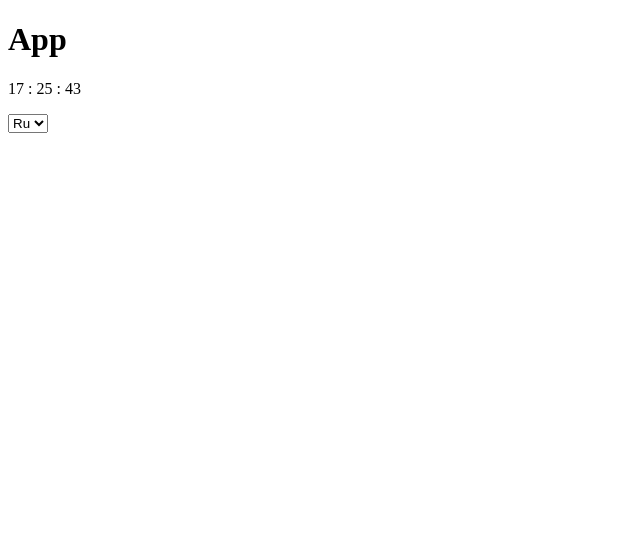
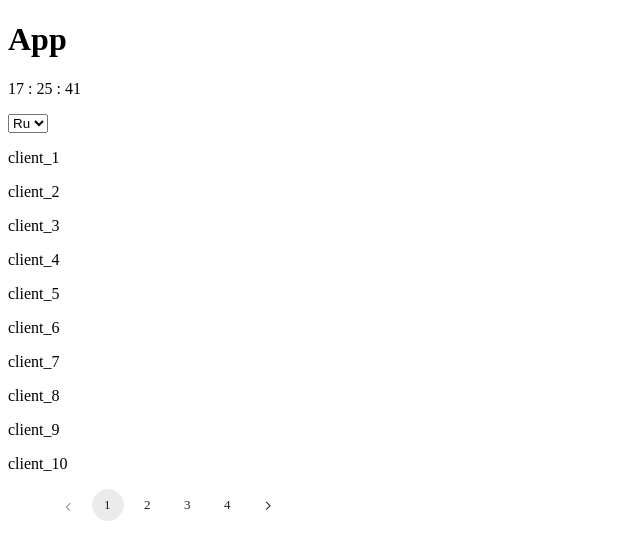
Before and after one commit to artemplv/mtg-biz-assessment, a React app: page / in a window 1280 px wide. Shown: the top 560 px of the page, without its empty margins (0-640 px from the left). Built offline with nearby package versions, Linux system fonts and the light colour scheme.

Commit message:
add pagination

```diff
--- a/package.json
+++ b/package.json
@@ -17,7 +17,11 @@
     "@types/react": "^18.3.3",
     "@types/react-dom": "^18.3.0",
     "babel-loader": "^9.1.3",
+    "css-loader": "^7.1.2",
     "html-webpack-plugin": "^5.6.0",
+    "mini-css-extract-plugin": "^2.9.0",
+    "sass": "^1.77.3",
+    "sass-loader": "^14.2.1",
     "ts-loader": "^9.5.1",
     "typescript": "^5.4.5",
     "webpack": "^5.91.0",
--- a/src/App.tsx
+++ b/src/App.tsx
@@ -1,5 +1,6 @@
 import React from "react";
 import Header from "@/components/Header";
+import Main from "@/components/Main";
 
 class App extends React.Component {
   render() {
@@ -7,6 +8,7 @@ class App extends React.Component {
       <>
         <h1>App</h1>
         <Header />
+        <Main />
       </>
     );
   }
--- /dev/null
+++ b/src/components/Main/Main.tsx
@@ -0,0 +1,14 @@
+import React from "react";
+import Reviews from "@/components/Reviews";
+
+class Main extends React.Component {
+  render() {
+    return (
+      <>
+        <Reviews />
+      </>
+    );
+  }
+}
+
+export default Main;
--- /dev/null
+++ b/src/components/Main/index.ts
@@ -0,0 +1,3 @@
+import Reviews from "../Reviews";
+
+export default Reviews;
--- /dev/null
+++ b/src/components/Reviews/Pagination/Pagination.tsx
@@ -0,0 +1,165 @@
+import React from "react";
+import "./style.scss";
+
+const range = (start: number, end: number) => {
+  let length = end - start + 1;
+
+  return Array.from({ length }, (_, index) => index + start);
+};
+
+const DOTS = '...';
+
+class Pagination extends React.Component<PropTypes, StateTypes> {
+  constructor(props: PropTypes) {
+    super(props);
+    this.state = {
+      paginationRange: this.calculateRange(),
+    };
+
+    this.onNext = this.onNext.bind(this);
+    this.onPrevious = this.onPrevious.bind(this);
+    this.calculateRange = this.calculateRange.bind(this);
+  }
+
+  componentDidUpdate(prevProps: PropTypes) {
+    if (
+      prevProps.currentPage !== this.props.currentPage
+      || prevProps.total !== this.props.total
+      || prevProps.pageSize !== this.props.pageSize
+    ) {
+      this.setState({
+        paginationRange: this.calculateRange(),
+      });
+    }
+  }
+
+  onNext() {
+    const {
+      onPageChange,
+      currentPage,
+    } = this.props;
+
+    onPageChange(currentPage + 1);
+  }
+
+  onPrevious() {
+    const {
+      onPageChange,
+      currentPage,
+    } = this.props;
+
+    onPageChange(currentPage - 1);
+  }
+
+  calculateRange() {
+    const {
+      total,
+      pageSize,
+      currentPage
+    } = this.props;
+
+    const totalPageCount = Math.ceil(total / pageSize);
+
+    // количество элементов в списке страниц
+    const totalPageNumbers = 5;
+
+    if (totalPageNumbers >= totalPageCount) {
+      return range(1, totalPageCount);
+    }
+
+    const leftSiblingIndex = Math.max(currentPage, 1);
+    const rightSiblingIndex = Math.min(currentPage, totalPageCount);
+
+    const shouldShowLeftDots = leftSiblingIndex > 2;
+    const shouldShowRightDots = rightSiblingIndex < totalPageCount - 2;
+
+    const firstPageIndex = 1;
+    const lastPageIndex = totalPageCount;
+
+    if (!shouldShowLeftDots && shouldShowRightDots) {
+      let leftItemCount = 3;
+      let leftRange = range(1, leftItemCount);
+
+      return [...leftRange, DOTS, totalPageCount];
+    }
+
+    if (shouldShowLeftDots && !shouldShowRightDots) {
+      let rightItemCount = 3;
+      let rightRange = range(totalPageCount - rightItemCount + 1, totalPageCount);
+      return [firstPageIndex, DOTS, ...rightRange];
+    }
+
+    if (shouldShowLeftDots && shouldShowRightDots) {
+      let middleRange = range(leftSiblingIndex, rightSiblingIndex);
+      return [firstPageIndex, DOTS, ...middleRange, DOTS, lastPageIndex];
+    }
+  }
+
+  render() {
+    const {
+      onPageChange,
+      currentPage,
+    } = this.props;
+
+    const {
+      paginationRange,
+    } = this.state;
+
+    if (paginationRange.length < 2) {
+      return null;
+    }
+
+    let lastPage = paginationRange[paginationRange.length - 1];
+
+    return (
+      <ul
+        className="pagination"
+      >
+
+        <li
+          className={`pagination-item ${currentPage === 1 ? 'disabled' : ''}`}
+          onClick={this.onPrevious}
+        >
+          <div className="arrow left" />
+        </li>
+
+        {paginationRange.map((pageNumber) => {
+
+          if (pageNumber === DOTS) {
+            return <li className="pagination-item dots">&#8230;</li>;
+          }
+
+          return (
+            <li
+              className={`pagination-item ${pageNumber === currentPage ? 'selected' : ''}`}
+              onClick={() => onPageChange(Number(pageNumber))}
+            >
+              {pageNumber}
+            </li>
+          );
+        })}
+
+        <li
+          className={`pagination-item ${currentPage === lastPage ? 'disabled' : ''}`}
+          onClick={this.onNext}
+        >
+          <div className="arrow right" />
+        </li>
+      </ul>
+    )
+  }
+}
+
+type PropTypes = {
+  onPageChange: (pageNumber: number) => void;
+  total: number;
+  currentPage: number;
+  pageSize: number;
+  className: string;
+}
+
+type StateTypes = {
+  paginationRange: (string | number)[];
+}
+
+export default Pagination;
--- /dev/null
+++ b/src/components/Reviews/Pagination/index.ts
@@ -0,0 +1,3 @@
+import Pagination from "./Pagination";
+
+export default Pagination;
--- /dev/null
+++ b/src/components/Reviews/Pagination/style.scss
@@ -0,0 +1,67 @@
+.pagination {
+  display: flex;
+  list-style-type: none;
+
+  .pagination-item {
+    padding: 0 12px;
+    height: 32px;
+    text-align: center;
+    margin: auto 4px;
+    color: rgba(0, 0, 0, 0.87);
+    display: flex;
+    box-sizing: border-box;
+    align-items: center;
+    letter-spacing: 0.01071em;
+    border-radius: 16px;
+    line-height: 1.43;
+    font-size: 13px;
+    min-width: 32px;
+
+    &.dots:hover {
+      background-color: transparent;
+      cursor: default;
+    }
+    &:hover {
+      background-color: rgba(0, 0, 0, 0.04);
+      cursor: pointer;
+    }
+
+    &.selected {
+      background-color: rgba(0, 0, 0, 0.08);
+    }
+
+    .arrow {
+      &::before {
+        position: relative;
+        content: '';
+        display: inline-block;
+        width: 0.4em;
+        height: 0.4em;
+        border-right: 0.12em solid rgba(0, 0, 0, 0.87);
+        border-top: 0.12em solid rgba(0, 0, 0, 0.87);
+      }
+
+      &.left {
+        transform: rotate(-135deg) translate(-50%);
+      }
+
+      &.right {
+        transform: rotate(45deg);
+      }
+    }
+
+    &.disabled {
+      pointer-events: none;
+
+      .arrow::before {
+        border-right: 0.12em solid rgba(0, 0, 0, 0.43);
+        border-top: 0.12em solid rgba(0, 0, 0, 0.43);
+      }
+
+      &:hover {
+        background-color: transparent;
+        cursor: default;
+      }
+    }
+  }
+}
--- /dev/null
+++ b/src/components/Reviews/Reviews.tsx
@@ -0,0 +1,83 @@
+import React from "react";
+import Pagination from "./Pagination";
+
+const PageSize = 10;
+
+class Reviews extends React.Component<PropTypes, StateTypes> {
+  constructor(props: PropTypes) {
+    super(props);
+    this.state = {
+      currentPage: 1,
+      pageData: this.getPageData(1),
+    };
+
+    this.getPageData = this.getPageData.bind(this);
+    this.setCurrentPage = this.setCurrentPage.bind(this);
+  }
+
+  componentDidUpdate(prevProps: PropTypes) {
+    if (prevProps.data !== this.props.data) {
+      this.setCurrentPage(1);
+    }
+  }
+
+  setCurrentPage(pageNumber: number) {
+    this.setState({
+      currentPage: pageNumber,
+      pageData: this.getPageData(pageNumber),
+    });
+  }
+
+  getPageData(currentPage: number) {
+    const {
+      data,
+    } = this.props;
+
+    const firstPageIndex = (currentPage - 1) * PageSize;
+    const lastPageIndex = firstPageIndex + PageSize;
+
+    return data.slice(firstPageIndex, lastPageIndex);
+  }
+
+  render() {
+    const {
+      currentPage,
+      pageData,
+    } = this.state;
+
+    const {
+      data,
+    } = this.props;
+
+    return (
+      <div>
+        <div>
+          {
+            pageData.map((reviewId) => (
+              <p>{reviewId}</p>
+            ))
+          }
+        </div>
+
+        <Pagination
+          className="pagination-bar"
+          currentPage={currentPage}
+          total={data.length}
+          pageSize={PageSize}
+          onPageChange={this.setCurrentPage}
+        />
+      </div>
+    )
+  }
+}
+
+type PropTypes = {
+  data: string[];
+}
+
+type StateTypes = {
+  currentPage: number;
+  pageData: string[];
+}
+
+export default Reviews;
--- /dev/null
+++ b/src/components/Reviews/index.ts
@@ -0,0 +1,10 @@
+import { connect } from "react-redux";
+import Reviews from "./Reviews";
+
+const mapStateToProps = (state: any) => {
+  return {
+    data: state.reviews.allIds,
+  };
+};
+
+export default connect(mapStateToProps)(Reviews);
--- a/webpack.config.js
+++ b/webpack.config.js
@@ -1,5 +1,6 @@
 const path = require('path');
 const HtmlWebpackPlugin = require('html-webpack-plugin');
+const MiniCssExtractPlugin = require('mini-css-extract-plugin');
 
 module.exports = {
   mode: 'development',
@@ -41,6 +42,17 @@ module.exports = {
         ],
         exclude: /node_modules/
       },
+      {
+        test: /\.s?[ac]ss$/,
+        use: [
+          MiniCssExtractPlugin.loader,
+          {
+            loader: 'css-loader',
+            options: { url: false },
+          },
+          'sass-loader',
+        ],
+      },
     ]
   },
   plugins: [
@@ -54,5 +66,6 @@ module.exports = {
         useShortDoctype: true,
       },
     }),
+    new MiniCssExtractPlugin(),
   ]
 };
```
Also changed, not shown: 1 other file (tests, documents, lock files or other folders).
